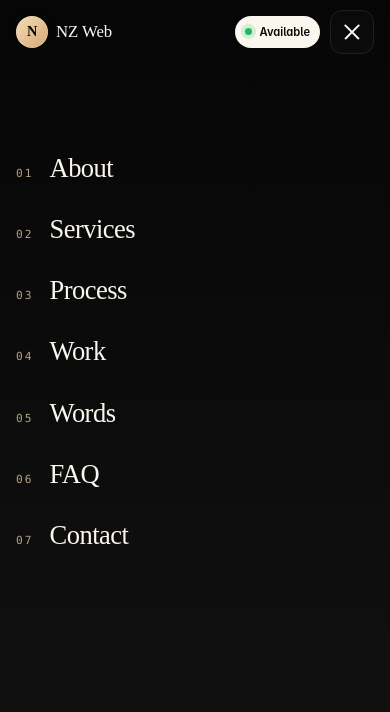
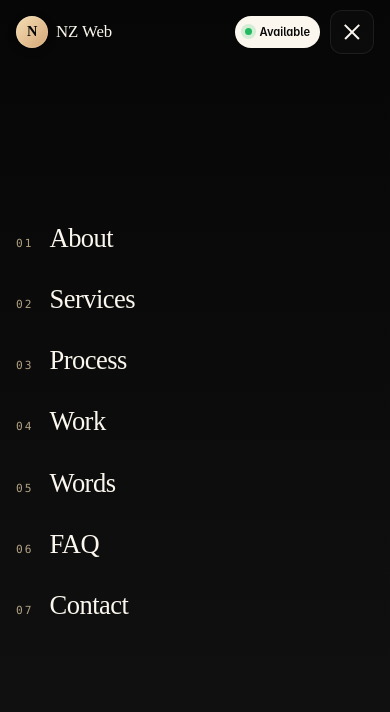
Before and after one commit to zvi293/11.4-the-big-Project, a plain HTML site: page index.html in a window 390 px wide. Both pictures are taken after a click on the button "Open menu". Shown: the top 712 px of the page. Drawn offline with Linux system fonts and the light colour scheme; a web font is replaced by a local one.

Commit message:
תיקון גלילה 2

```diff
--- a/app.js
+++ b/app.js
@@ -86,10 +86,6 @@
   const openMenu = () => {
     if (!mobileMenu) return;
     lastFocus = document.activeElement;
-    // Reset scroll BEFORE we animate in. If Safari/Chrome remembered
-    // the scrollTop from before, this snaps it back to the top so the
-    // "About" link is always at the start of the visible area.
-    mobileMenu.scrollTop = 0;
     nav.classList.add("is-open");
     mobileMenu.classList.add("is-open");
     mobileMenu.removeAttribute("inert");
@@ -97,43 +93,28 @@
     navToggle.setAttribute("aria-label", "Close menu");
     document.body.style.overflow = "hidden";
 
-    // ── KEEP scrollTop = 0 across the first ~10 animation frames ──
-    // Some mobile browsers (notably Android Chrome) re-flow the
-    // container as the URL bar collapses or as the transform settles,
-    // and that re-flow can shift the internal scroll position by a
-    // few px — enough to push the first link ("About") behind the
-    // fixed nav header. We hold scrollTop at 0 for ~10 frames to
-    // out-last that re-flow window.
-    let resets = 10;
-    const pin = () => {
-      if (!mobileMenu.classList.contains("is-open")) return;
-      mobileMenu.scrollTop = 0;
-      if (--resets > 0) requestAnimationFrame(pin);
-    };
-    requestAnimationFrame(pin);
+    // ── TOUCH PATH (mobile phones / tablets) ──────────────────────
+    // Do NOTHING else. No focus. No scroll. No timers.
+    // The menu now uses `overflow: hidden` in CSS — there is no
+    // internal scroll position to manage, and there is no way the
+    // first link ("About") can be pushed out of view. Any focus
+    // call on a touch device (even with preventScroll:true) has
+    // historically caused Android Chrome to scroll-into-view the
+    // focused element and hide the first link. The fix is simply
+    // to not do it.
+    if (isTouch) return;
 
-    // Defer the focus until AFTER the slide-in animation finishes.
-    // On touch devices we DELIBERATELY do NOT focus the first link —
-    // even with `preventScroll: true`, mobile browsers (Android
-    // Chrome confirmed) will scroll-into-view the focused element
-    // and push "About" behind the fixed nav header on the next open
-    // cycle. Touch users don't need programmatic focus the way
-    // keyboard / AT users do — the menu is already visible, fully
-    // tappable, and the close button keeps a logical tab order.
-    // For keyboard/AT users we focus the menu CONTAINER itself
-    // (not the first link), so scroll-into-view has no link target
-    // to chase, and the user can Tab into the link list naturally.
+    // ── KEYBOARD / DESKTOP PATH ───────────────────────────────────
+    // For users navigating with a keyboard or assistive tech, we
+    // give focus to the menu CONTAINER itself after the slide-in
+    // animation finishes. Focusing the container (not the first
+    // link) means scroll-into-view has no link to chase, and Tab
+    // moves naturally from container → first link → second link.
     window.setTimeout(() => {
       if (!mobileMenu.classList.contains("is-open")) return;
-      mobileMenu.scrollTop = 0; // final defensive reset
-      if (isTouch) return; // touch path: do not focus, do not scroll
-      // Make the container itself programmatically focusable for
-      // this moment, focus it, then strip the tabindex so the user's
-      // Tab order is preserved.
       mobileMenu.setAttribute("tabindex", "-1");
       try { mobileMenu.focus({ preventScroll: true }); }
       catch (_) { mobileMenu.focus(); }
-      mobileMenu.scrollTop = 0;
     }, MENU_ANIM_MS);
   };
 
--- a/index.html
+++ b/index.html
@@ -106,8 +106,8 @@
     <meta name="twitter:site" content="@zvi293" />
     <meta name="twitter:domain" content="nz-web.netlify.app" />
 
-    <!-- Stylesheet -->
-    <link rel="stylesheet" href="./style.css" />
+    <!-- Stylesheet (cache-bust v=20260518c — bump on every CSS change) -->
+    <link rel="stylesheet" href="./style.css?v=20260518c" />
 
     <!-- Fonts -->
     <link rel="dns-prefetch" href="https://fonts.googleapis.com" />
@@ -1420,6 +1420,6 @@
       </div>
     </footer>
 
-    <script src="./app.js" defer></script>
+    <script src="./app.js?v=20260518c" defer></script>
   </body>
 </html>
--- a/style.css
+++ b/style.css
@@ -486,28 +486,32 @@ ul { list-style: none; }
   z-index: 8500;
   flex-direction: column;
   /* CRITICAL — anchor from the top with enough padding to clear the
-     fixed nav header (≈68–88px tall depending on breakpoint) AND any
-     notch / status bar safe-area. Using `max(...)` guarantees a
-     generous baseline of 150px even if `env(safe-area-inset-top)`
-     reports 0 (non-notched devices / older browsers). This prevents
-     the first link ("About") from sliding under the nav. The value
-     was raised from 110px → 150px after testing on Android Chrome,
-     where the visible URL bar + nav padding ate ≥130px before About. */
+     fixed nav header AND any notch / status bar safe-area AND the
+     visible URL bar of mobile Chrome. Bumped to a generous 200px
+     (was 110→150→200) after repeated mobile bug reports where the
+     first link ("About") landed behind the nav header. There is
+     plenty of vertical space below for 7 links + foot, so being
+     generous up top is the safest call. */
   justify-content: flex-start;
-  padding-top:    max(150px, calc(env(safe-area-inset-top, 0px) + 130px));
+  padding-top:    max(200px, calc(env(safe-area-inset-top, 0px) + 180px));
   padding-bottom: max(28px,  calc(env(safe-area-inset-bottom, 0px) + 24px));
   padding-inline: var(--gutter);
   /* If the browser ever needs to scroll-into-view a focused link
      inside this container (keyboard navigation, screen readers),
-     keep the same 150px clearance from the top so the focused link
-     can never land BEHIND the fixed nav header. */
-  scroll-padding-top: max(150px, calc(env(safe-area-inset-top, 0px) + 130px));
-  /* Allow internal scroll IF content exceeds viewport (long phones in
-     landscape). `overscroll-behavior: contain` keeps the page underneath
-     from scrolling when the menu reaches its edge. */
-  overflow-y: auto;
+     keep the same clearance so the focused link can never land
+     BEHIND the fixed nav header. */
+  scroll-padding-top: max(200px, calc(env(safe-area-inset-top, 0px) + 180px));
+  /* HARD LOCK — no internal scrolling allowed.
+     The links + foot are designed to fit on any reasonable phone
+     viewport with the current padding. Disabling scroll completely
+     means there is NO mechanism by which the first link can be
+     pushed out of view — not by URL-bar reflow, not by focus
+     scroll-into-view, not by overscroll bounce, not by anything.
+     If the content somehow overflows on an extreme device, the
+     overflow is clipped (visible foot only) rather than hiding
+     the top items. */
+  overflow: hidden;
   overscroll-behavior: contain;
-  -webkit-overflow-scrolling: touch;
   /* Use 3D transform to force a compositor layer on iOS Safari —
      prevents repaint glitches that could clip the first item during
      the slide-in animation. */
@@ -2071,6 +2075,29 @@ ul { list-style: none; }
 
   /* Re-enable the mobile menu UI itself */
   .mobile-menu { display: flex; }
+
+  /* Extra defensive vertical breathing room between the nav header
+     and the first link ("About") on phones. Belt-and-braces with the
+     padding-top on .mobile-menu — at 980px we are firmly in mobile
+     territory and the URL bar / status bar typically eats more
+     space than on tablets. */
+  .mobile-menu {
+    padding-top: max(200px, calc(env(safe-area-inset-top, 0px) + 180px));
+    scroll-padding-top: max(200px, calc(env(safe-area-inset-top, 0px) + 180px));
+  }
+}
+
+/* True phone viewports — push the link list further down so the
+   first item ("About") sits clearly below the nav header on devices
+   where the visible Chrome / Safari URL bar is tallest. */
+@media (max-width: 700px) {
+  .mobile-menu {
+    padding-top: max(220px, calc(env(safe-area-inset-top, 0px) + 200px));
+    scroll-padding-top: max(220px, calc(env(safe-area-inset-top, 0px) + 200px));
+  }
+  .mobile-menu a {
+    scroll-margin-top: max(220px, calc(env(safe-area-inset-top, 0px) + 200px));
+  }
 }
 
 @media (max-width: 900px) {
```
